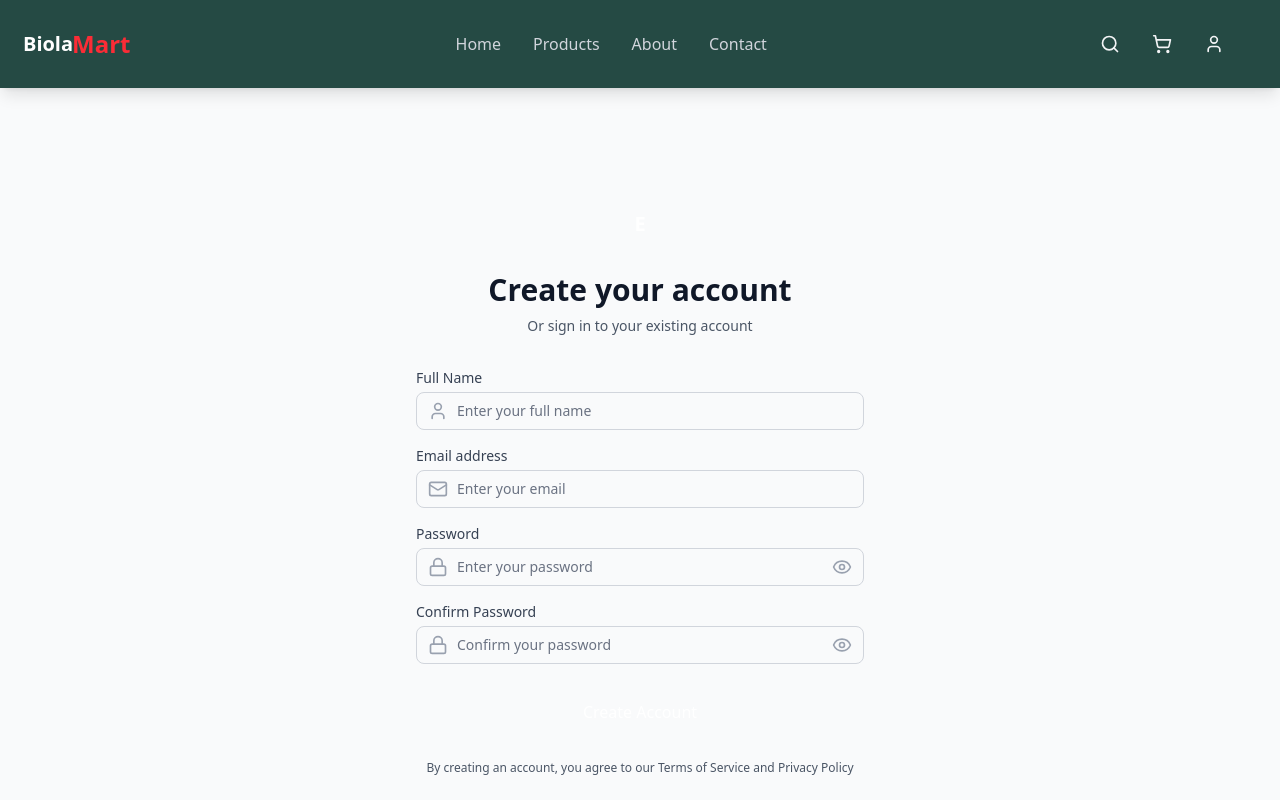
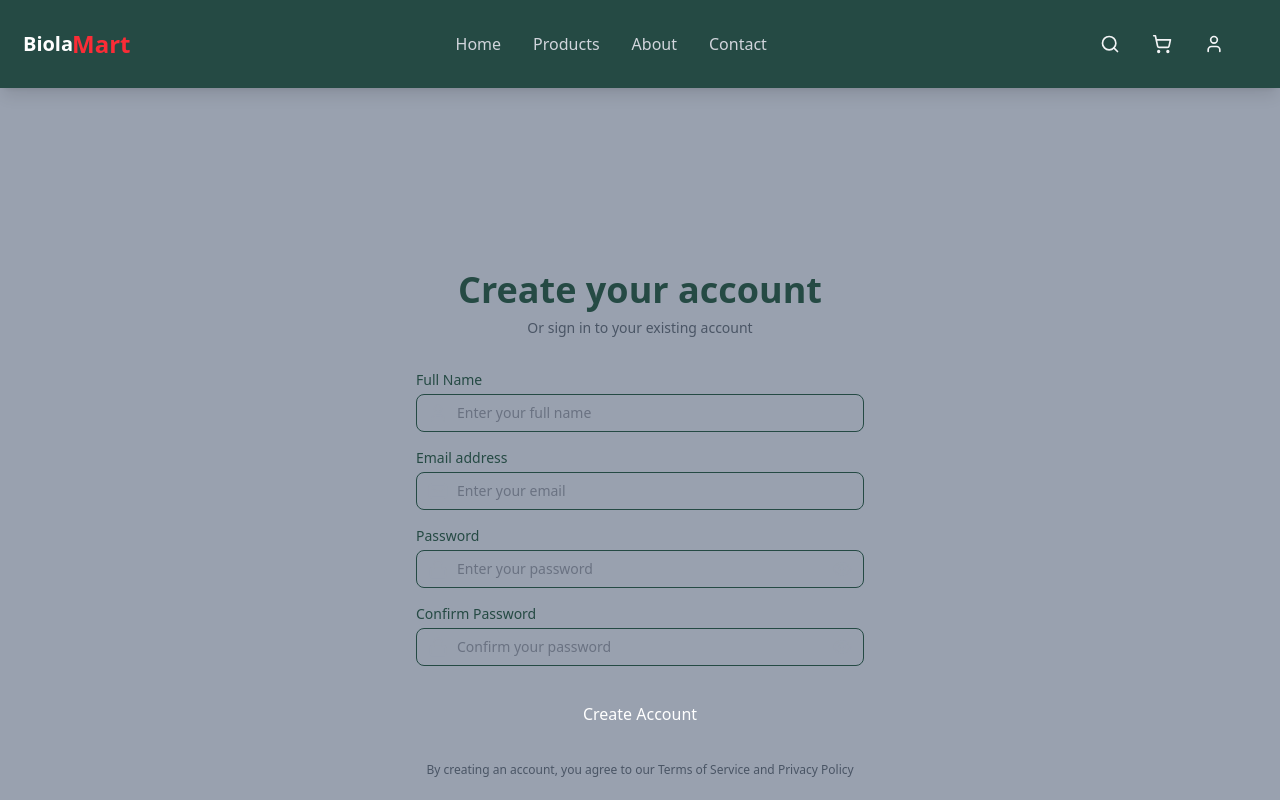
Before and after one commit to Dev-Rid/biola-ecommerce, a React (Vite) app: page /register in a window 1280 px wide. Shown: the top 800 px of the page. Built offline with nearby package versions, Linux system fonts and the light colour scheme.

Commit message:
feat: login and register page revealed

```diff
--- a/src/Layout/Footer.jsx
+++ b/src/Layout/Footer.jsx
@@ -90,7 +90,7 @@
             <div className="space-y-2">
               <div className="flex items-center space-x-2">
                 <Mail className="w-4 h-4 text-gray-400" />
-                <span className="text-gray-400">ridwanabiola2000@gmsil.com</span>
+                <span className="text-gray-400">ridwanabiola2000@gmail.com</span>
               </div>
               <div className="flex items-center space-x-2">
                 <Phone className="w-4 h-4 text-gray-400" />
--- a/src/pages/Auth/Login.jsx
+++ b/src/pages/Auth/Login.jsx
@@ -2,8 +2,8 @@
 import { Link, useNavigate, useLocation } from 'react-router-dom'
 import { Eye, EyeOff, Mail, Lock } from 'lucide-react'
 import { signIn } from '../../lib/supabase'
-// import Button from '../../components/UI/Button'
 import toast from 'react-hot-toast'
+import Button from '../../UI/Button'
 
 const Login = () => {
   const [formData, setFormData] = useState({
@@ -45,15 +45,15 @@
   }
 
   return (
-    <div className="min-h-screen flex items-center justify-center bg-gray-50 py-12 px-4 sm:px-6 lg:px-8">
+    <div className="min-h-screen flex items-center justify-center bg-gray-400 py-12 px-4 sm:px-6 lg:px-8">
       <div className="max-w-md w-full space-y-8">
         <div>
           <div className="flex justify-center">
             <div className="w-12 h-12 bg-primary-600 rounded-lg flex items-center justify-center">
-              <span className="text-white font-bold text-xl">E</span>
+              <span className="text-white font-bold text-xl"></span>
             </div>
           </div>
-          <h2 className="mt-6 text-center text-3xl font-bold text-gray-900">
+          <h2 className="mt-6 text-center text-4xl font-bold textgray-900 text-[rgb(37,74,68)]">
             Sign in to your account
           </h2>
           <p className="mt-2 text-center text-sm text-gray-600">
@@ -70,7 +70,7 @@
         <form className="mt-8 space-y-6" onSubmit={handleSubmit}>
           <div className="space-y-4">
             <div>
-              <label htmlFor="email" className="block text-sm font-medium text-gray-700">
+              <label htmlFor="email" className="block text-sm font-medium text-[rgb(37,74,68)] textgray-700">
                 Email address
               </label>
               <div className="mt-1 relative">
@@ -85,14 +85,14 @@
                   required
                   value={formData.email}
                   onChange={handleChange}
-                  className="appearance-none relative block w-full pl-10 pr-3 py-2 border border-gray-300 placeholder-gray-500 text-gray-900 rounded-lg focus:outline-none focus:ring-primary-500 focus:border-primary-500 focus:z-10 sm:text-sm"
+                  className="appearance-none relative block w-full pl-10 pr-3 py-2 border border-[rgb(37,74,68)] placeholder-gray-500 text-[rgb(37,74,68)] rounded-lg focus:outline-none focus:ring-primary-500 focus:border-primary-500 focus:z-10 sm:text-sm"
                   placeholder="Enter your email"
                 />
               </div>
             </div>
 
             <div>
-              <label htmlFor="password" className="block text-sm font-medium text-gray-700">
+              <label htmlFor="password" className="block text-sm font-medium text-[rgb(37,74,68)] textgray-700">
                 Password
               </label>
               <div className="mt-1 relative">
@@ -107,7 +107,7 @@
                   required
                   value={formData.password}
                   onChange={handleChange}
-                  className="appearance-none relative block w-full pl-10 pr-10 py-2 border border-gray-300 placeholder-gray-500 text-gray-900 rounded-lg focus:outline-none focus:ring-primary-500 focus:border-primary-500 focus:z-10 sm:text-sm"
+                  className="appearance-none relative block w-full pl-10 pr-10 py-2 border border-[rgb(37,74,68)] bordergray-300 placeholder-gray-500 text-[rgb(37,74,68)] rounded-lg focus:outline-none focus:ring-primary-500 focus:border-primary-500 focus:z-10 sm:text-sm"
                   placeholder="Enter your password"
                 />
                 <button
@@ -133,7 +133,7 @@
                 type="checkbox"
                 className="h-4 w-4 text-primary-600 focus:ring-primary-500 border-gray-300 rounded"
               />
-              <label htmlFor="remember-me" className="ml-2 block text-sm text-gray-900">
+              <label htmlFor="remember-me" className="ml-2 block text-sm text-[rgb(37,74,68)] textgray-900">
                 Remember me
               </label>
             </div>
@@ -141,14 +141,14 @@
             <div className="text-sm">
               <Link
                 to="/forgot-password"
-                className="font-medium text-primary-600 hover:text-primary-500"
+                className="font-medium text-[rgb(37,74,68)] textprimary-600 hover:text-primary-500"
               >
                 Forgot your password?
               </Link>
             </div>
           </div>
 
-          <div>
+          <div className='text-[rgb(37,74,68)]'>
             <Button
               type="submit"
               loading={loading}
--- a/src/pages/Auth/Register.jsx
+++ b/src/pages/Auth/Register.jsx
@@ -2,7 +2,6 @@
 import { Link, useNavigate } from 'react-router-dom'
 import { Eye, EyeOff, Mail, Lock, User } from 'lucide-react'
 import { signUp } from '../../lib/supabase'
-// import Button from '../../components/UI/Button'
 import toast from 'react-hot-toast'
 import Button from '../../UI/Button'
 
@@ -59,15 +58,15 @@
   }
 
   return (
-    <div className="min-h-screen flex items-center justify-center bg-gray-50 py-12 px-4 sm:px-6 lg:px-8">
+    <div className="min-h-screen flex items-center justify-center bg-gray-400 py-12 px-4 sm:px-6 lg:px-8">
       <div className="max-w-md w-full space-y-8">
         <div>
           <div className="flex justify-center">
             <div className="w-12 h-12 bg-primary-600 rounded-lg flex items-center justify-center">
-              <span className="text-white font-bold text-xl">E</span>
+              <span className="text-white font-bold text-xl"></span>
             </div>
           </div>
-          <h2 className="mt-6 text-center text-3xl font-bold text-gray-900">
+          <h2 className="mt-6 text-center text-4xl font-bold text-[rgb(37,74,68)]">
             Create your account
           </h2>
           <p className="mt-2 text-center text-sm text-gray-600">
@@ -84,7 +83,7 @@
         <form className="mt-8 space-y-6" onSubmit={handleSubmit}>
           <div className="space-y-4">
             <div>
-              <label htmlFor="fullName" className="block text-sm font-medium text-gray-700">
+              <label htmlFor="fullName" className="block text-sm font-medium text-[rgb(37,74,68)]">
                 Full Name
               </label>
               <div className="mt-1 relative">
@@ -99,14 +98,14 @@
                   required
                   value={formData.fullName}
                   onChange={handleChange}
-                  className="appearance-none relative block w-full pl-10 pr-3 py-2 border border-gray-300 placeholder-gray-500 text-gray-900 rounded-lg focus:outline-none focus:ring-primary-500 focus:border-primary-500 focus:z-10 sm:text-sm"
+                  className="appearance-none relative block w-full pl-10 pr-3 py-2 border border-[rgb(37,74,68)] placeholder-gray-500 text-[rgb(37,74,68)] rounded-lg focus:outline-none focus:ring-primary-500 focus:border-primary-500 focus:z-10 sm:text-sm"
                   placeholder="Enter your full name"
                 />
               </div>
             </div>
 
             <div>
-              <label htmlFor="email" className="block text-sm font-medium text-gray-700">
+              <label htmlFor="email" className="block text-sm font-medium text-[rgb(37,74,68)]">
                 Email address
               </label>
               <div className="mt-1 relative">
@@ -121,14 +120,14 @@
                   required
                   value={formData.email}
                   onChange={handleChange}
-                  className="appearance-none relative block w-full pl-10 pr-3 py-2 border border-gray-300 placeholder-gray-500 text-gray-900 rounded-lg focus:outline-none focus:ring-primary-500 focus:border-primary-500 focus:z-10 sm:text-sm"
+                  className="appearance-none relative block w-full pl-10 pr-3 py-2 border border-[rgb(37,74,68)] placeholder-gray-500 text-[rgb(37,74,68)] rounded-lg focus:outline-none focus:ring-primary-500 focus:border-primary-500 focus:z-10 sm:text-sm"
                   placeholder="Enter your email"
                 />
               </div>
             </div>
 
             <div>
-              <label htmlFor="password" className="block text-sm font-medium text-gray-700">
+              <label htmlFor="password" className="block text-sm font-medium text-[rgb(37,74,68)]">
                 Password
               </label>
               <div className="mt-1 relative">
@@ -143,7 +142,7 @@
                   required
                   value={formData.password}
                   onChange={handleChange}
-                  className="appearance-none relative block w-full pl-10 pr-10 py-2 border border-gray-300 placeholder-gray-500 text-gray-900 rounded-lg focus:outline-none focus:ring-primary-500 focus:border-primary-500 focus:z-10 sm:text-sm"
+                  className="appearance-none relative block w-full pl-10 pr-10 py-2 border border-[rgb(37,74,68)] placeholder-gray-500 text-[rgb(37,74,68)] rounded-lg focus:outline-none focus:ring-primary-500 focus:border-primary-500 focus:z-10 sm:text-sm"
                   placeholder="Enter your password"
                 />
                 <button
@@ -161,7 +160,7 @@
             </div>
 
             <div>
-              <label htmlFor="confirmPassword" className="block text-sm font-medium text-gray-700">
+              <label htmlFor="confirmPassword" className="block text-sm font-medium text-[rgb(37,74,68)]">
                 Confirm Password
               </label>
               <div className="mt-1 relative">
@@ -176,7 +175,7 @@
                   required
                   value={formData.confirmPassword}
                   onChange={handleChange}
-                  className="appearance-none relative block w-full pl-10 pr-10 py-2 border border-gray-300 placeholder-gray-500 text-gray-900 rounded-lg focus:outline-none focus:ring-primary-500 focus:border-primary-500 focus:z-10 sm:text-sm"
+                  className="appearance-none relative block w-full pl-10 pr-10 py-2 border border-[rgb(37,74,68)] placeholder-gray-500 text-[rgb(37,74,68)] rounded-lg focus:outline-none focus:ring-primary-500 focus:border-primary-500 focus:z-10 sm:text-sm"
                   placeholder="Confirm your password"
                 />
                 <button
@@ -194,12 +193,12 @@
             </div>
           </div>
 
-          <div>
+          <div className='text-[rgb(37,74,68)]'>
             <Button
               type="submit"
               loading={loading}
               size="lg"
-              className="w-full"
+              className="w-full text-[rgb(37,74,68)]"
             >
               Create Account
             </Button>
--- a/src/pages/Cart.jsx
+++ b/src/pages/Cart.jsx
@@ -1,8 +1,7 @@
 import { Link } from 'react-router-dom'
 import { Trash2, Plus, Minus, ShoppingBag } from 'lucide-react'
 import { useCart } from '../../Contexts/CartContext'
-
-// import Button from '../components/UI/Button'
+import Button from '../UI/Button'
 
 const Cart = () => {
   const { items, removeFromCart, updateQuantity, getTotalPrice, clearCart } = useCart()
```
